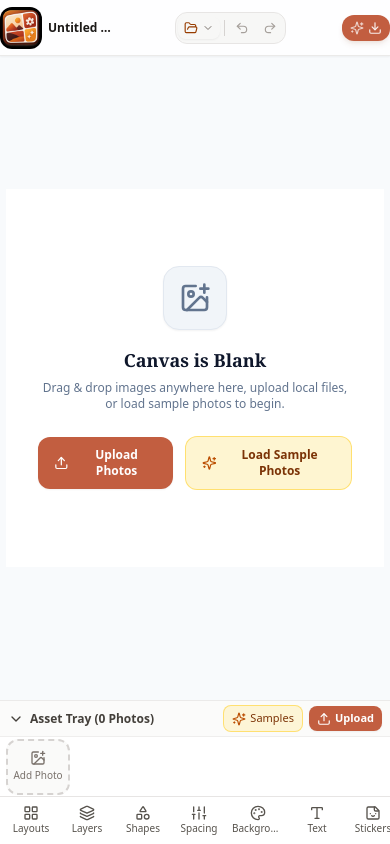
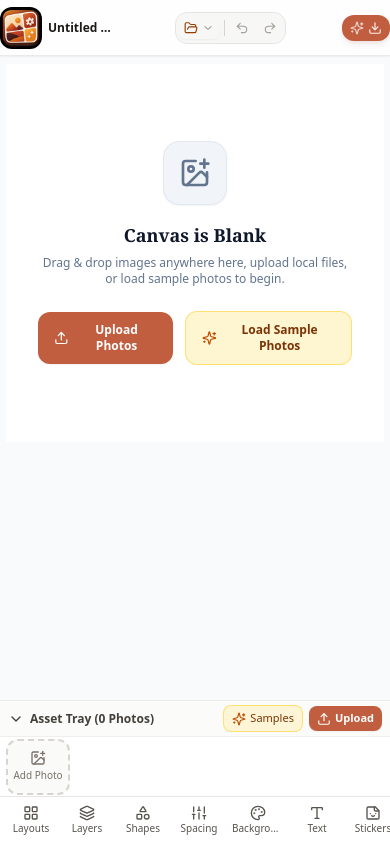
Before and after one commit to dhaneshwar266/CollageCraft, a React (Vite) app: page / in a window 390 px wide. Built offline with nearby package versions, Linux system fonts and the light colour scheme; a web font is replaced by a local one.

Commit message:
Fix mobile responsive layout
Refactor canvas dimension calculations for mobile responsiveness and update class names for layout adjustments.

```diff
--- a/src/components/canvas/WorkspaceCanvas.jsx
+++ b/src/components/canvas/WorkspaceCanvas.jsx
@@ -139,8 +139,9 @@ export default function WorkspaceCanvas({
 
   // Reliable contain-style canvas sizing calculation based on available workspace
   const canvasDimensions = React.useMemo(() => {
+    const isMobile = (workspaceBounds.width < 768);
     // Leave 12px breathing room on narrow mobile screens (<768px), 32px on larger screens
-    const margin = (workspaceBounds.width < 768) ? 12 : 32;
+    const margin = isMobile ? 12 : 32;
     const availW = Math.max(120, (workspaceBounds.width || 800) - margin);
     const availH = Math.max(120, (workspaceBounds.height || 600) - margin);
     const ratio = targetRatio || 1;
@@ -153,6 +154,19 @@ export default function WorkspaceCanvas({
       w = availW;
       h = w / ratio;
     }
+
+    // On mobile (<768px), enforce strict contain-fit so height NEVER exceeds availH and width NEVER exceeds availW
+    if (isMobile) {
+      if (h > availH) {
+        h = availH;
+        w = h * ratio;
+      }
+      if (w > availW) {
+        w = availW;
+        h = w / ratio;
+      }
+    }
+
     w = Math.max(120, Math.round(w));
     h = Math.max(120, Math.round(h));
 
@@ -604,7 +618,7 @@ export default function WorkspaceCanvas({
       ref={mainRef}
       onMouseDown={handleMainMouseDown}
       onClick={handleCanvasClick}
-      className={`flex-1 w-full max-w-full min-w-0 h-full bg-[#f8fafc] relative flex items-center justify-center overflow-hidden select-none box-border ${
+      className={`flex-1 w-full max-w-full min-w-0 h-full bg-[#f8fafc] relative flex flex-col items-center justify-start md:justify-center pt-2 sm:pt-3 md:pt-0 overflow-hidden select-none box-border ${
         isSpacePressed ? (isPanningViewport ? 'cursor-grabbing' : 'cursor-grab') : ''
       }`}
     >
@@ -634,7 +648,7 @@ export default function WorkspaceCanvas({
       {/* VIEWPORT TRANSFORM CONTAINER (Workspace Scale 1.0 Locked) */}
       <div
         onClick={handleCanvasClick}
-        className="relative flex items-center justify-center w-full h-full overflow-hidden"
+        className="relative flex items-start md:items-center justify-center w-full h-full overflow-hidden"
         style={{
           transform: `translate(${viewport?.panX || 0}px, ${viewport?.panY || 0}px) scale(1)`,
           transformOrigin: 'center center',
```
